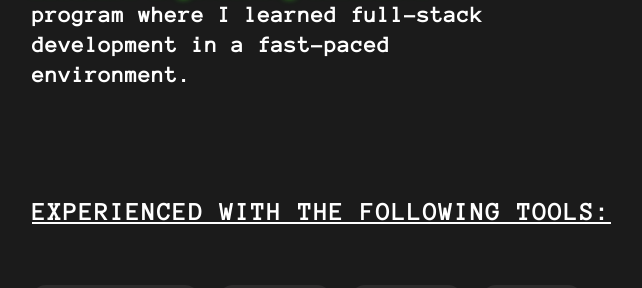
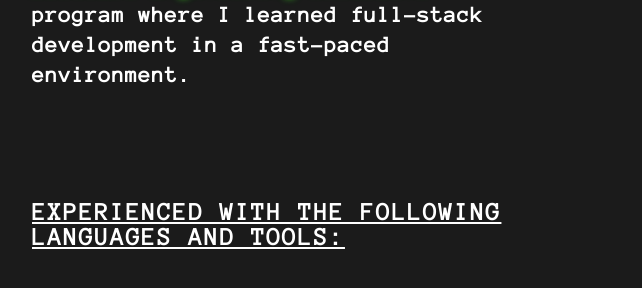
Before and after one commit to tatyanakarlen/PortfolioWebsite, a React (Create React App) app: page / in a window 1280 px wide. Shown: the part 1380-1668 px from the top of the page, without its empty margins (318-960 px from the left). Built offline with nearby package versions, Linux system fonts and the light colour scheme; a web font is replaced by a local one.

Commit message:
changed text

```diff
--- a/src/components/Skills/Skills.jsx
+++ b/src/components/Skills/Skills.jsx
@@ -5,7 +5,7 @@ const Skills = () => {
   return (
     <div class="skills" id="skills">
       <div>
-        <h1 class="section-heading" style={{color: 'white', letterSpacing: '2px'}}>Experienced with the following tools:</h1>
+        <h1 class="section-heading" style={{color: 'white', letterSpacing: '2px'}}>Experienced with the following languages and tools:</h1>
 
         {/* <p id="skills-experience-headline" class="paragraph">
         <span class="bold-underlined-text">Experienced with the following languages and tools:</span>
```
